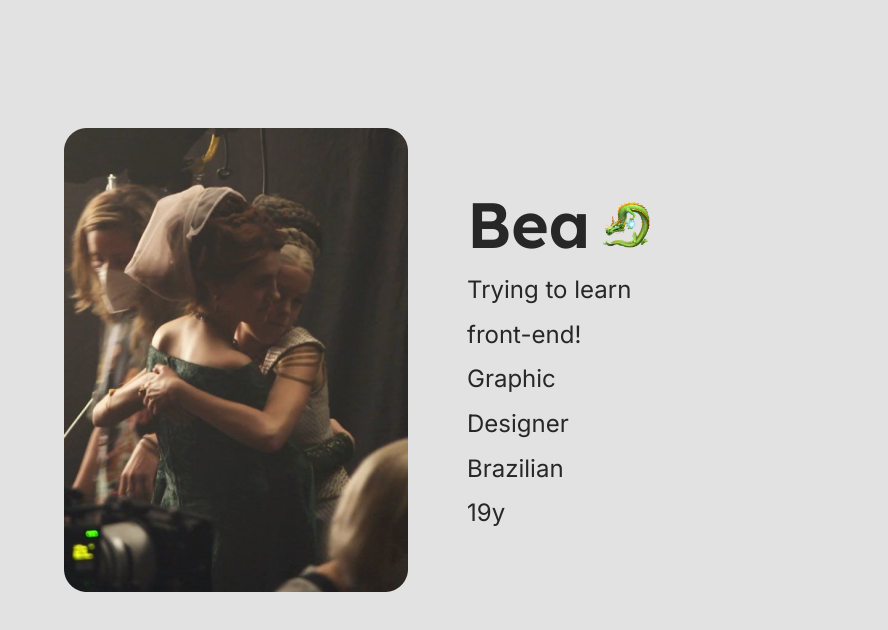
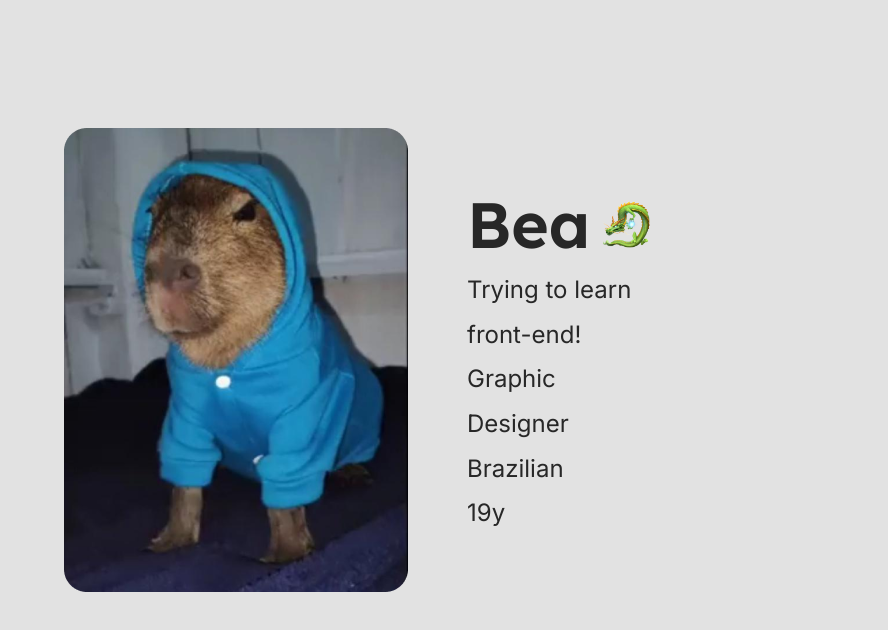
Before and after one commit to beatrxzw/itsme_teste, a plain HTML site: page index.html in a window 1280 px wide. Shown: the top 630 px of the page, 0-888 px from the left. Drawn offline with Linux system fonts and the light colour scheme.

Commit message:
eu teste

```diff
--- a/home.html
+++ b/index.html
@@ -13,7 +13,7 @@
     <header></header>
 
     <main class="apresentacao">
-        <img src="./assets/Rhaenicent.png" alt="">
+        <img src="./assets/capybara.png" alt="">
         <section class="apresentacao__conteudo">
             <section class="apresentacao__texto">
             <h1 class="titulo">Bea
--- a/style.css
+++ b/style.css
@@ -15,7 +15,7 @@ body {
     margin: 10% 5%;
     display: flex;
     align-items: center;
-    justify-content: space-between;
+    /* justify-content: space-between; */
     gap: 59px;
 
 }
```
Also changed, not shown: assets/capybara.png (added), 1 other file.
